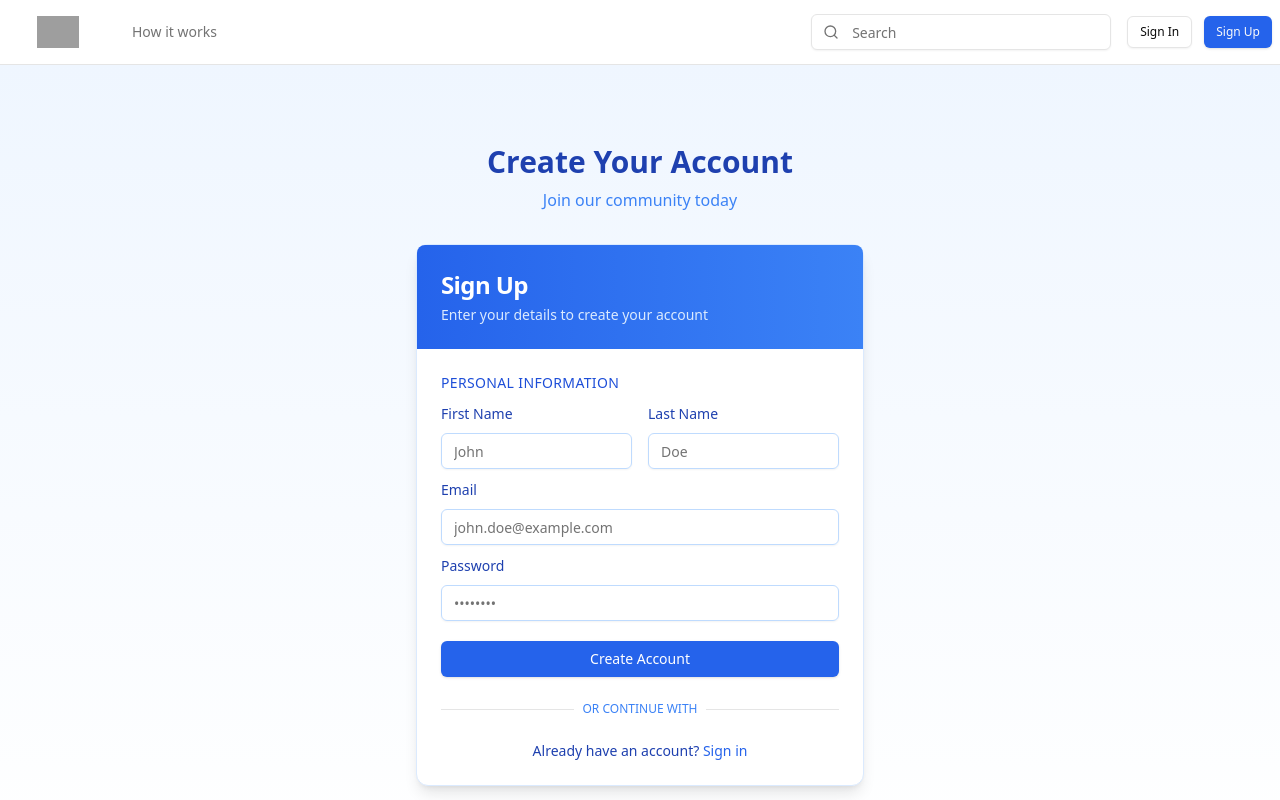
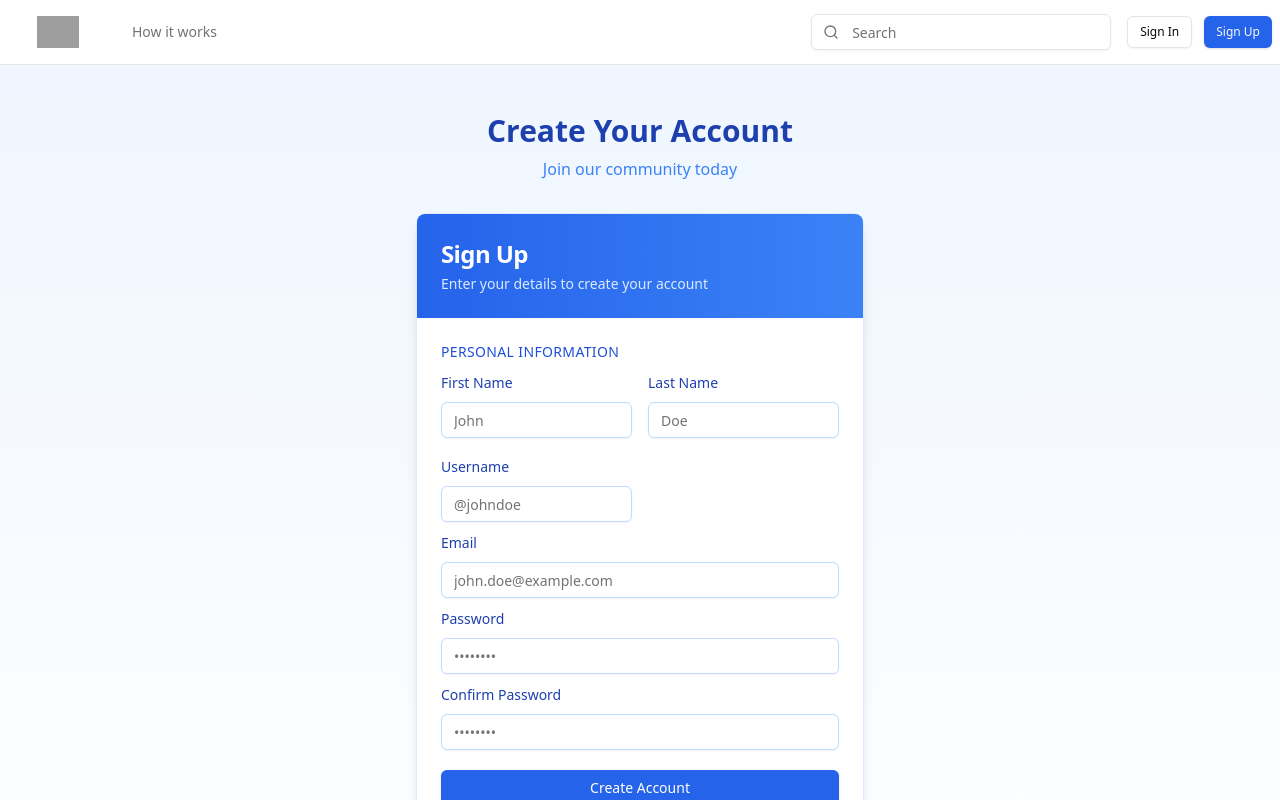
Before and after one commit to Walon-Foundation/fundwave, a Next.js app: page /signup in a window 1280 px wide. Shown: the top 800 px of the page. Built offline with nearby package versions, Linux system fonts and the light colour scheme; grey boxes are pictures that could not be loaded.

Commit message:
add login and register

```diff
--- a/src/app/(Auth)/login/page.tsx
+++ b/src/app/(Auth)/login/page.tsx
@@ -11,15 +11,30 @@ import { Card, CardContent, CardDescription, CardHeader, CardTitle } from "@/com
 import { Input } from "@/components/ui/input"
 import { Label } from "@/components/ui/label"
 import { Separator } from "@/components/ui/separator"
+import { axiosInstance } from "@/core/api/axiosInstance"
+import { useRouter } from "next/navigation"
 
 export default function SignIn() {
-  const [email, setEmail] = useState<string>("")
+  const [username, setUsername] = useState<string>("")
   const [password, setPassword] = useState<string>("")
+  const router = useRouter()
 
-  // Mock function for form submission
-  const handleSubmit = (e: React.FormEvent<HTMLFormElement>) => {
+
+  const handleSubmit = async(e: React.FormEvent<HTMLFormElement>) => {
     e.preventDefault()
-    // Form submission logic would go here
+    try{
+      const data = {
+        username,
+        password
+      }
+      const response = await axiosInstance.post('/auth/login',data)
+      console.log(response.data)
+      if(response.status === 200){
+        router.push("/")
+      }
+    }catch(error){
+      console.error(error)
+    }
   }
 
   return (
@@ -52,15 +67,15 @@ export default function SignIn() {
           <CardContent className="pt-6">
             <form onSubmit={handleSubmit} className="space-y-4">
               <div className="space-y-2">
-                <Label htmlFor="email" className="text-blue-800">
-                  Email
+                <Label htmlFor="username" className="text-blue-800">
+                  Username
                 </Label>
                 <Input
-                  id="email"
-                  type="email"
-                  placeholder="john.doe@example.com"
-                  value={email}
-                  onChange={(e) => setEmail(e.target.value)}
+                  id="username"
+                  type="username"
+                  placeholder="@johndoe"
+                  value={username}
+                  onChange={(e) => setUsername(e.target.value)}
                   className="border-blue-200 focus:border-blue-400"
                   required
                 />
--- a/src/app/(Auth)/signup/page.tsx
+++ b/src/app/(Auth)/signup/page.tsx
@@ -11,18 +11,48 @@ import { Card, CardContent, CardDescription, CardHeader, CardTitle } from "@/com
 import { Input } from "@/components/ui/input"
 import { Label } from "@/components/ui/label"
 import { Separator } from "@/components/ui/separator"
+import { axiosInstance } from "@/core/api/axiosInstance"
+import { useRouter } from "next/navigation"
 
 export default function SignUp() {
   const [firstName, setFirstName] = useState<string>("")
   const [email, setEmail] = useState<string>("")
   const [lastName, setLastName] = useState<string>("")
   const [password, setPassword] = useState<string>("")
+  const [confirmPassword, setConfirmPassword] = useState<string>("")
+  const [username, setUsername] = useState<string>("")
+  const router = useRouter()
 
 
   // Mock function for form submission
-  const handleSubmit = (e: React.FormEvent) => {
+  const handleSubmit = async(e: React.FormEvent<HTMLFormElement>) => {
     e.preventDefault()
-    // Form submission logic would go here
+    try{
+      if(password === confirmPassword){
+        const data = {
+          password,
+          email,
+          firstName,
+          lastName,
+          username
+        }
+        const response = await axiosInstance.post('/auth/register', data)
+        console.log(response.data)
+        setConfirmPassword("")
+        setEmail("")
+        setFirstName("")
+        setLastName("")
+        setPassword("")
+        setUsername("")
+        if(response.status === 200){
+          router.push('/login');
+        }
+      }else{
+        return new Error("register failed")
+      }
+    }catch(error){
+      console.error(error)
+    }
   }
 
   return (
@@ -74,6 +104,20 @@ export default function SignUp() {
                       required
                     />
                   </div>
+
+                  <div className="space-y-2">
+                    <Label htmlFor="username" className="text-blue-800">
+                      Username
+                    </Label>
+                    <Input
+                      id="username"
+                      placeholder="@johndoe"
+                      value={username}
+                      onChange={(e) => setUsername(e.target.value)}
+                      className="border-blue-200 focus:border-blue-400"
+                      required
+                    />
+                  </div>
                 </div>
 
                 <div className="space-y-2">
@@ -101,6 +145,21 @@ export default function SignUp() {
                     placeholder="••••••••"
                     value={password}
                     onChange={(e) => setPassword(e.target.value)}
+                    className="border-blue-200 focus:border-blue-400"
+                    required
+                  />
+                </div>
+
+                <div className="space-y-2">
+                  <Label htmlFor="confirm password" className="text-blue-800">
+                    Confirm Password
+                  </Label>
+                  <Input
+                    id="confirm password"
+                    type="password"
+                    placeholder="••••••••"
+                    value={confirmPassword}
+                    onChange={(e) => setConfirmPassword(e.target.value)}
                     className="border-blue-200 focus:border-blue-400"
                     required
                   />
--- a/src/app/api/auth/login/route.ts
+++ b/src/app/api/auth/login/route.ts
@@ -8,14 +8,18 @@ import { apiResponse } from "@/core/helpers/apiResponse";
 import { ConnectDB } from "@/core/configs/mongoDB";
 
 
-ConnectDB()
+
 
 export async function POST(req:NextRequest){
     try{
+        //database connection
+        await ConnectDB()
+
+
         const reqBody  = await req.json()
         const result = loginSchema.safeParse(reqBody)
         if(!result.success){
-            return errorHandler(400,result.error.issues[0].message,null)
+            return errorHandler(400,result.error.issues[0].message,result.error)
         }
         const { username, password } = result.data
 
@@ -27,12 +31,13 @@ export async function POST(req:NextRequest){
         if(!passwordMatch){
             return errorHandler(401,"Invalid password",null)
         }
-        const accessToken = jwt.sign({id:user._id,username:user.username,roles:user.roles},process.env.ACCESS_TOKEN_SECRET!,{expiresIn:"1d"})
+
+        const accessToken = jwt.sign({id:user._id,username:user.username,roles:user.roles},process.env.ACCESS_TOKEN_SECRET!,{ expiresIn:"1d" })
         const userToken = jwt.sign({
             id:user._id,
             username:user.username,
             firstName:user.firstName,
-            lastName:user.lastname,
+            lastName:user.lastName,
             email:user.email,
             phoneNumber: user.phoneNumber,
             qualification:user.qualification,
@@ -40,7 +45,7 @@ export async function POST(req:NextRequest){
             address:user.address,
             roles:user.roles,
             isCampaign:user.isCampaign
-        },process.env.USER_TOKEN_SECRET_KEY!,{expiresIn:"1d"})
+        },process.env.USER_TOKEN_SECRET!,{ expiresIn:"1d" })
 
         return apiResponse("Login successful",200,{accessToken,userToken});
     }catch(error){
--- a/src/app/api/auth/register/route.ts
+++ b/src/app/api/auth/register/route.ts
@@ -6,14 +6,17 @@ import { apiResponse } from "@/core/helpers/apiResponse";
 import { errorHandler } from "@/core/helpers/errorHandler";
 import { ConnectDB } from "@/core/configs/mongoDB";
 
-ConnectDB()
+
 
 export async function POST(req: NextRequest) {
     try{
+        //database connection
+        await ConnectDB()
+
         const reqBody = await req.json()
         const result = registerSchema.safeParse(reqBody)
         if(!result.success){
-            return errorHandler(400,result.error.issues[0].message,null)
+            return errorHandler(400,result.error.issues[0].message,result.error)
         }
         const { firstName, lastName, username, email, password,roles } = result.data
         const user = await User.findOne({email})
--- a/src/components/heroPart/Info.tsx
+++ b/src/components/heroPart/Info.tsx
@@ -5,8 +5,8 @@ import { BsPeopleFill } from "react-icons/bs"
 
 function AboutUs() {
   return (
-    <section className="mt-10">
-        <div className="flex flex-col items-center justify-center mx-2 bg-green-50 py-10">
+    <section className="mt-10 mb-2">
+        <div className="flex flex-col items-center justify-center mx-2 bg-blue-50 py-10">
         <h1 className="font-bold text-5xl text-center tracking-tight mb-5">Why FundWave?</h1>
             <div className="flex flex-col md:flex-row gap-5">
                 <div className="flex flex-col items-center">
--- a/src/core/helpers/apiResponse.ts
+++ b/src/core/helpers/apiResponse.ts
@@ -1,5 +1,12 @@
 import { NextResponse } from "next/server";
 
-export const apiResponse = (message:string, statusCode:number, data: undefined | object | null) => {
-    return NextResponse.json({message,data},{status:statusCode})
-}
+export const apiResponse = (message: string, statusCode: number, data: object | null = null) => {
+    return NextResponse.json(
+        {
+            success: statusCode >= 200 && statusCode < 300,
+            message,
+            data
+        },
+        { status: statusCode }
+    );
+};
--- a/src/core/helpers/errorHandler.ts
+++ b/src/core/helpers/errorHandler.ts
@@ -1,8 +1,26 @@
 import { NextResponse } from "next/server";
 
-export const errorHandler = ( statusCode:number, message:string, error:Error | null | string | unknown) => {
-    if(error){
-        console.error(error)
+export const errorHandler = (
+    statusCode: number,
+    message: string,
+    error: Error | null | string | unknown
+) => {
+    console.error("Error:", error);
+
+    // Process error details safely
+    let errorDetails = null;
+    if (error instanceof Error) {
+        errorDetails = error.message;
+    } else if (typeof error === "string") {
+        errorDetails = error;
     }
-    return NextResponse.json({message},{status:statusCode})
-}
+
+    return NextResponse.json(
+        {
+            success: false,
+            message,
+            ...(process.env.NODE_ENV !== "production" && errorDetails ? { error: errorDetails } : {}),
+        },
+        { status: statusCode }
+    );
+};
```
